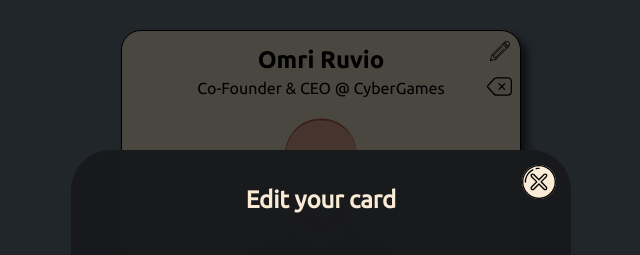
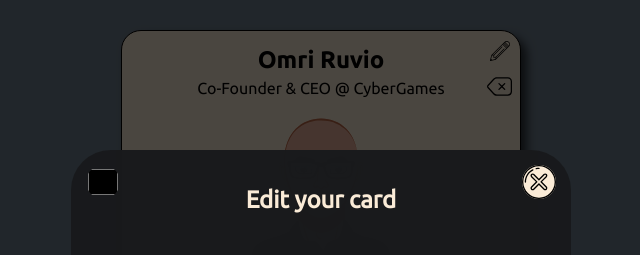
Before and after one commit to Omriruvio/businesscardwebapp, a plain HTML site: page index.html in a window 1280 px wide. Both pictures are taken after a click on the button 819 px from the left and 51 px from the top of the page. Shown: the top 255 px of the page, 319-959 px from the left. Drawn offline with Linux system fonts and the light colour scheme.

Commit message:
feat(color-picker): add color picker to edit menu

```diff
--- /dev/null
+++ b/blocks/card-edit-form/__input-field/_type/card-edit-form__input-field_type_color.css
@@ -0,0 +1,12 @@
+.card-edit-form__input-field_type_color {
+  padding: 0;
+  margin: 0;
+  background: none;
+  cursor: pointer;
+  width: 34px;
+  height: 34px;
+  border-radius: 50% 50%;
+  position: absolute;
+  top: 15px;
+  left: 15px;
+}
--- a/index.html
+++ b/index.html
@@ -15,6 +15,7 @@
           <button class="card-edit-modal__close-button"></button>
           <h2 class="card-edit-modal__title">Edit your card</h2>
           <form class="card-edit-form">
+            <input type="color" class="card-edit-form__input-field card-edit-form__input-field_type_color js-color-input" />
             <label class="card-edit-form__input-field-container">
               Name:
               <input type="text" class="card-edit-form__input-field js-name-input" />
--- a/pages/index.css
+++ b/pages/index.css
@@ -28,3 +28,4 @@
 
 @import url("../blocks/card-edit-modal/_active/card-edit-modal_active.css");
 @import url("../blocks/card/_template/card_template.css");
+@import url("../blocks/card-edit-form/__input-field/_type/card-edit-form__input-field_type_color.css");
```
